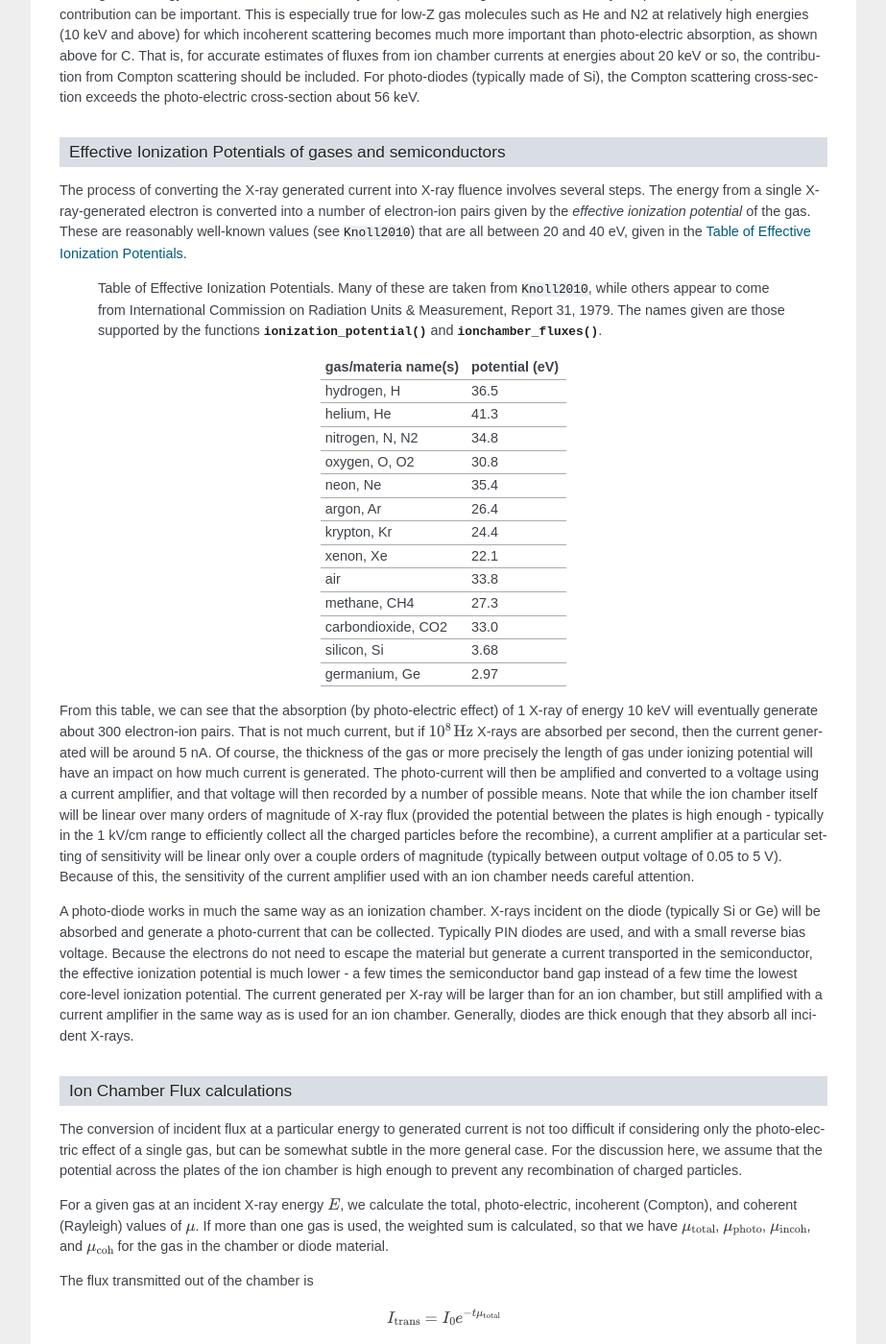
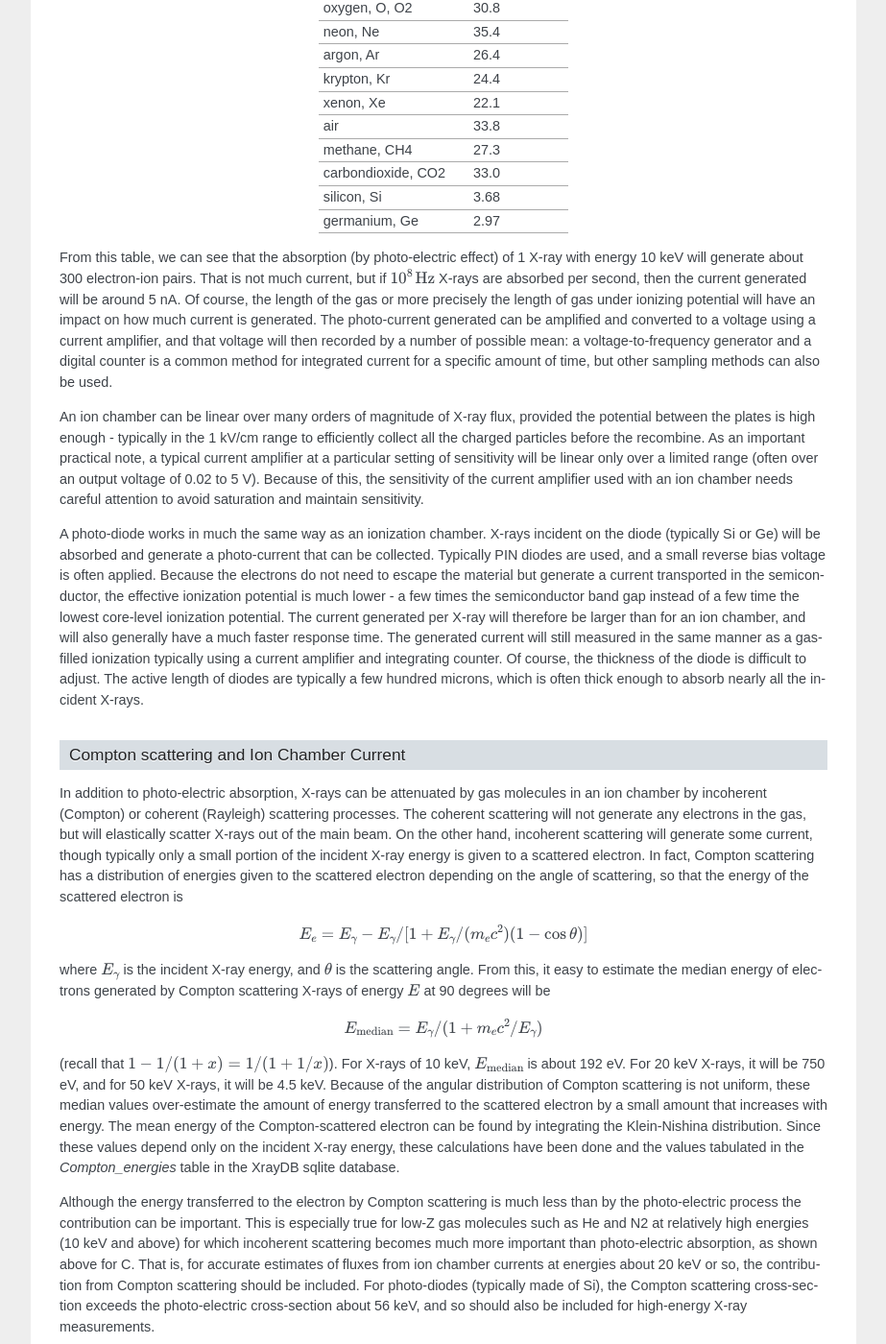
Before and after one commit to xraypy/XrayDB, a Sphinx documentation site: the page built from doc/examples.rst, in a window 1280 px wide and 1400 px high, scrolled down 5106 px. Shown: the whole window at 96% size, without its empty margins (198-1121 px from the left). Built offline with Sphinx 7.4.7, drawn with Linux system fonts in a browser that asks for light colours; the version number could not be read and is left out; cross-references to code outside the pages are shown as plain code; some of the changed text lies outside the part shown.

Commit message:
some doc improvements

```diff
--- a/doc/examples.rst
+++ b/doc/examples.rst
@@ -155,69 +155,34 @@
 ---------------------------------------------------------------------
 
 Gas-filled ionization chambers are widely used as X-ray detectors. They are
-simple to use, inexpensive, and can be highly linear in estimating the
-photon flux over many orders of magnitude.  X-rays entering a chamber
-filled with an inert gas (typically He, N2, or one of the noble gases, or a
-mixture of these) will be partially absorbed by the gas, with the strong
-energy dependence shown above.  By adjusting the composition of the gas,
-nearly any fraction of the incident X-ray beam can be absorbed at a
-particular X-ray energy, making these ideal detectors to sample the
-intensity of an X-ray beam incident on a sample, while attenuating only a
-fraction of the beam.
+simple to use, inexpensive, and can give highly linear measures of photon flux
+over many orders of magnitude.  X-rays entering a chamber filled with an inert
+gas (typically He, N2, or one of the noble gases, or a mixture of these) will
+be partially absorbed by the gas, with the strong energy dependence shown
+above.  By adjusting the composition of the gas, nearly any fraction of the
+incident X-ray beam can be absorbed at a particular X-ray energy, making these
+ideal detectors to sample the intensity of an X-ray beam incident on a sample,
+while attenuating only a fraction of the beam.
 
 Some of the X-rays in the gas will be absorbed by the photo-electric effect
-which will *ionize* the gas, generating free electrons and energetic ions.  Te
+which will *ionize* the gas, generating free electrons and energetic ions.  The
 first ionization event will generate an electron-ion pair with the energy of
 the X-ray minus the binding energy of the core electron. The high-energy
 electron and ion pair will further ionize other gas molecules.  With an
 electric potential (typically on the order of 1 kV /cm) across the plates of
-the chamber, a current can be measured that is proportional to the X-ray
-energy and fluence of the X-rays.
+the chamber, a current is generated that is proportional to the X-ray energy
+and fluence of the X-rays.
 
-In addition to the photo-electric absorption, X-rays can be attenuated by gas
-molecules in an ion chamber by incoherent (Compton) or coherent (Rayleigh)
-scattering processes.  The coherent scattering will not generate any electrons
-in the gas, but will elastically scatter X-rays out of the main beam.
-Incoherent scattering will generate some current, though not all (and
-typically only a small portion) of the incident X-ray energy is given to an
-electron to generate a current.  Compton scattering gives a distribution of
-energies to the scattered electron depending on the angle of scattering.  The
-median energy of electrons generated by Compton scattering X-rays of energy
-:math:`E` at 90 degrees will be
-
-.. math::
-    E_{median} = E / (1 + m_ec^2 / E)
-
-For X-rays of 10 keV, :math:`E_{median}` is about 192 eV. For 20 keV X-rays,
-it will be 750 eV, and for 50 keV X-rays, it will be 4.5 keV.  Because the
-angular distribution of Compton scattering is not uniform, these median values
-over-estimate the amount of energy transferred to the scattered electron by a
-small amount that increases with energy.  The mean energy of the
-Compton-scattered electron can be found by integrating the Klein-Nishina
-distribution. Since these values depend only on the incident X-ray energy,
-these calculations have been done and the values tabulated in the
-`Compton_energies` table in the XrayDB sqlite database.
-
-Although the energy transferred to the electron by Compton scattering is much
-less than by the photo-electric process the contribution can be important.
-This is especially true for low-Z gas molecules such as He and N2 at
-relatively high energies (10 keV and above) for which incoherent scattering
-becomes much more important than photo-electric absorption, as shown above
-for C. That is, for accurate estimates of fluxes from ion chamber currents at
-energies about 20 keV or so, the contribution from Compton scattering should
-be included.  For photo-diodes (typically made of Si), the Compton scattering
-cross-section exceeds the photo-electric cross-section about 56 keV.
 
 Effective Ionization Potentials of gases and semiconductors
 ~~~~~~~~~~~~~~~~~~~~~~~~~~~~~~~~~~~~~~~~~~~~~~~~~~~~~~~~~~~~~~~~
 
 The process of converting the X-ray generated current into X-ray fluence
-involves several steps. The energy from a single X-ray-generated
-electron is converted into a number of electron-ion pairs given by the
-*effective ionization potential* of the gas.  These are reasonably
-well-known values (see :cite:`Knoll2010`) that are all between 20 and 40
-eV, given in the :ref:`Table of Effective Ionization Potentials
-<xray_ionpot_table>`.
+involves several steps. The energy from a single X-ray-generated electron is
+converted into a number of electron-ion pairs given by the *effective
+ionization potential* of the gas.  These values are available from a few
+sources and range between 20 and 40 eV, given in the :ref:`Table of Effective
+Ionization Potentials <xray_ionpot_table>`.
 
 .. index:: Table of Effective Ionization Potentials
 .. _xray_ionpot_table:
@@ -228,63 +193,118 @@
    those supported by the functions :func:`ionization_potential` and
    :func:`ionchamber_fluxes`.
 
-           +----------------------+----------------+
-           | gas/materia name(s)  | potential (eV) |
-           +======================+================+
-           | hydrogen, H          |   36.5         |
-           +----------------------+----------------+
-           | helium, He           |   41.3         |
-           +----------------------+----------------+
-           | nitrogen, N, N2      |   34.8         |
-           +----------------------+----------------+
-           | oxygen, O, O2        |   30.8         |
-           +----------------------+----------------+
-           | neon, Ne             |   35.4         |
-           +----------------------+----------------+
-           | argon, Ar            |   26.4         |
-           +----------------------+----------------+
-           | krypton, Kr          |   24.4         |
-           +----------------------+----------------+
-           | xenon, Xe            |   22.1         |
-           +----------------------+----------------+
-           | air                  |   33.8         |
-           +----------------------+----------------+
-           | methane, CH4         |   27.3         |
-           +----------------------+----------------+
-           | carbondioxide, CO2   |   33.0         |
-           +----------------------+----------------+
-           | silicon, Si          |    3.68        |
-           +----------------------+----------------+
-           | germanium, Ge        |    2.97        |
-           +----------------------+----------------+
+           +-----------------------+----------------+
+           | gas/material name(s)  | potential (eV) |
+           +=======================+================+
+           | hydrogen, H           |   36.5         |
+           +-----------------------+----------------+
+           | helium, He            |   41.3         |
+           +-----------------------+----------------+
+           | nitrogen, N, N2       |   34.8         |
+           +-----------------------+----------------+
+           | oxygen, O, O2         |   30.8         |
+           +-----------------------+----------------+
+           | neon, Ne              |   35.4         |
+           +-----------------------+----------------+
+           | argon, Ar             |   26.4         |
+           +-----------------------+----------------+
+           | krypton, Kr           |   24.4         |
+           +-----------------------+----------------+
+           | xenon, Xe             |   22.1         |
+           +-----------------------+----------------+
+           | air                   |   33.8         |
+           +-----------------------+----------------+
+           | methane, CH4          |   27.3         |
+           +-----------------------+----------------+
+           | carbondioxide, CO2    |   33.0         |
+           +-----------------------+----------------+
+           | silicon, Si           |    3.68        |
+           +-----------------------+----------------+
+           | germanium, Ge         |    2.97        |
+           +-----------------------+----------------+
 
 From this table, we can see that the absorption (by photo-electric effect) of 1
-X-ray of energy 10 keV will eventually generate about 300 electron-ion pairs.
-That is not much current, but if :math:`10^8 \,\rm Hz` X-rays are absorbed per
-second, then the current generated will be around 5 nA.  Of course, the
-thickness of the gas or more precisely the length of gas under ionizing
-potential will have an impact on how much current is generated.  The
-photo-current will then be amplified and converted to a voltage using a current
-amplifier, and that voltage will then recorded by a number of possible means.
-Note that while the ion chamber itself will be linear over many orders of
-magnitude of X-ray flux (provided the potential between the plates is high
-enough - typically in the 1 kV/cm range to efficiently collect all the charged
-particles before the recombine), a current amplifier at a particular setting of
-sensitivity will be linear only over a couple orders of magnitude (typically
-between output voltage of 0.05 to 5 V).  Because of this, the sensitivity of
-the current amplifier used with an ion chamber needs careful attention.
+X-ray with energy 10 keV will generate about 300 electron-ion pairs.  That is
+not much current, but if :math:`10^8 \,\rm Hz` X-rays are absorbed per second,
+then the current generated will be around 5 nA.  Of course, the length of the
+gas or more precisely the length of gas under ionizing potential will have an
+impact on how much current is generated.  The photo-current generated can be
+amplified and converted to a voltage using a current amplifier, and that
+voltage will then recorded by a number of possible mean: a voltage-to-frequency
+generator and a digital counter is a common method for integrated current for a
+specific amount of time, but other sampling methods can also be used.
+
+An ion chamber can be linear over many orders of magnitude of X-ray flux,
+provided the potential between the plates is high enough - typically in the 1
+kV/cm range to efficiently collect all the charged particles before the
+recombine.  As an important practical note, a typical current amplifier at a
+particular setting of sensitivity will be linear only over a limited range
+(often over an output voltage of 0.02 to 5 V).  Because of this, the
+sensitivity of the current amplifier used with an ion chamber needs careful
+attention to avoid saturation and maintain sensitivity.
 
 A photo-diode works in much the same way as an ionization chamber.  X-rays
 incident on the diode (typically Si or Ge) will be absorbed and generate a
-photo-current that can be collected.  Typically PIN diodes are used, and
-with a small reverse bias voltage.  Because the electrons do not need to
-escape the material but generate a current transported in the
-semiconductor, the effective ionization potential is much lower - a few
-times the semiconductor band gap instead of a few time the lowest
-core-level ionization potential.  The current generated per X-ray will be
-larger than for an ion chamber, but still amplified with a current
-amplifier in the same way as is used for an ion chamber.  Generally, diodes
-are thick enough that they absorb all incident X-rays.
+photo-current that can be collected.  Typically PIN diodes are used, and a
+small reverse bias voltage is often applied.  Because the electrons do not need
+to escape the material but generate a current transported in the semiconductor,
+the effective ionization potential is much lower - a few times the
+semiconductor band gap instead of a few time the lowest core-level ionization
+potential.  The current generated per X-ray will therefore be larger than for
+an ion chamber, and will also generally have a much faster response time.  The
+generated current will still measured in the same manner as a gas-filled
+ionization typically using a current amplifier and integrating counter. Of
+course, the thickness of the diode is difficult to adjust.  The active length of
+diodes are typically a few hundred microns, which is often thick enough to
+absorb nearly all the incident X-rays.
+
+
+Compton scattering and Ion Chamber Current
+~~~~~~~~~~~~~~~~~~~~~~~~~~~~~~~~~~~~~~~~~~~~~~~~~~~~~~~~~~~~~~
+
+In addition to photo-electric absorption, X-rays can be attenuated by gas
+molecules in an ion chamber by incoherent (Compton) or coherent (Rayleigh)
+scattering processes.  The coherent scattering will not generate any electrons
+in the gas, but will elastically scatter X-rays out of the main beam.  On the
+other hand, incoherent scattering will generate some current, though typically
+only a small portion of the incident X-ray energy is given to a scattered
+electron.  In fact, Compton scattering has a distribution of energies given to
+the scattered electron depending on the angle of scattering, so that the energy
+of the scattered electron is
+
+.. math::
+    E_{e} = E_{\gamma} - E_{\gamma} / [1 + E_{\gamma}/(m_ec^2)   (1- \cos\theta)]
+
+
+where :math:`E_{\gamma}` is the incident X-ray energy, and :math:`\theta` is the
+scattering angle.  From this, it easy to estimate the median energy of
+electrons generated by Compton scattering X-rays of energy :math:`E` at 90
+degrees will be
+
+.. math::
+    E_{\rm median} = E_{\gamma} / (1 + m_ec^2 / E_{\gamma})
+
+(recall that :math:`1 - 1/(1+x) = 1 / (1+1/x)`).  For X-rays of 10 keV,
+:math:`E_{\rm median}` is about 192 eV. For 20 keV X-rays, it will be 750 eV,
+and for 50 keV X-rays, it will be 4.5 keV.  Because of the angular distribution
+of Compton scattering is not uniform, these median values over-estimate the
+amount of energy transferred to the scattered electron by a small amount that
+increases with energy.  The mean energy of the Compton-scattered electron can
+be found by integrating the Klein-Nishina distribution. Since these values
+depend only on the incident X-ray energy, these calculations have been done and
+the values tabulated in the `Compton_energies` table in the XrayDB sqlite
+database.
+
+Although the energy transferred to the electron by Compton scattering is much
+less than by the photo-electric process the contribution can be important.
+This is especially true for low-Z gas molecules such as He and N2 at
+relatively high energies (10 keV and above) for which incoherent scattering
+becomes much more important than photo-electric absorption, as shown above
+for C. That is, for accurate estimates of fluxes from ion chamber currents at
+energies about 20 keV or so, the contribution from Compton scattering should
+be included.  For photo-diodes (typically made of Si), the Compton scattering
+cross-section exceeds the photo-electric cross-section about 56 keV, and so
+should also be included for high-energy X-ray measurements.
 
 
 Ion Chamber Flux calculations
@@ -332,20 +352,22 @@
 .. math::
    C_{\rm photo} = 2 q_e E I_{\rm photo} / V_{\rm eff}
 
-where :math:`q_{e}` is the electron charge (1.6e-19 C), :math:`E` is the incident
-X-ray energy (in eV), :math:`I_{\rm photo}` is the flux (in Hz), and
-:math:`V_{\rm eff}` is the effective ionization potential for the gas.  The
-leading 2 comes because both electrons and ions are typically counted for the
-current from an ion chamber.  It is sometimes useful to add a Frisch mesh grid
-to collect the slower ions and shunt them so as to not count that portion of
-the current, and thereby give the ion chamber a faster time response.  In that
-case, the current will be half of the value given above.
+where :math:`q_{e}` is the electron charge (:math:`1.6\times10^{-19} \rm{C}`),
+:math:`E` is the incident X-ray energy (in eV), :math:`I_{\rm photo}` is the
+flux (in Hz), and :math:`V_{\rm eff}` is the effective ionization potential for
+the gas.  The leading 2 comes because both electrons and ions are typically
+counted for the current from an ion chamber.  It is sometimes useful to add a
+Frisch mesh grid to collect the slower ions and shunt them so as to not count
+that portion of the current, and thereby give the ion chamber a faster time
+response.  In that case, the current will be half of the value given above.
 
-The coherent (Rayleigh) scattering produces no electrons, but the incoherent
-(Compton) scattering does. The energy of the Compton-scattered electron varies
-with both X-ray energy and scattering angle, as does the probability of
-scattering. Integrating over all angles gives the mean electron energy, which
-we use to obtain the current from the incoherent scattering:
+As discussed above, the coherent (Rayleigh) scattering produces no electrons,
+but the incoherent (Compton) scattering does, and the energy of the the
+Compton-scattered electron varies with both X-ray energy and scattering angle,
+as does the probability of scattering. Integrating over all angles (and
+assuming the ion chamber is large enough to stop the scattered electrons) gives
+the mean electron energy, which we use to obtain the current from the
+incoherent scattering:
 
 .. math::
    C_{\rm incoh} = 2 q_e E_{\rm mean}  I_{\rm incoh} / V_{\rm eff}
@@ -353,7 +375,6 @@
 where :math:`E_{\rm mean}` is the mean energy of Compton-scattered
 electron (approximately, but slightly less than the :math:`E_{\rm median}`
 value above.
-
 
 The current from an ion_chamber is typically measured as a voltage generated by
 a current-to-voltage amplifier. The measured voltage will have a gain or
```
